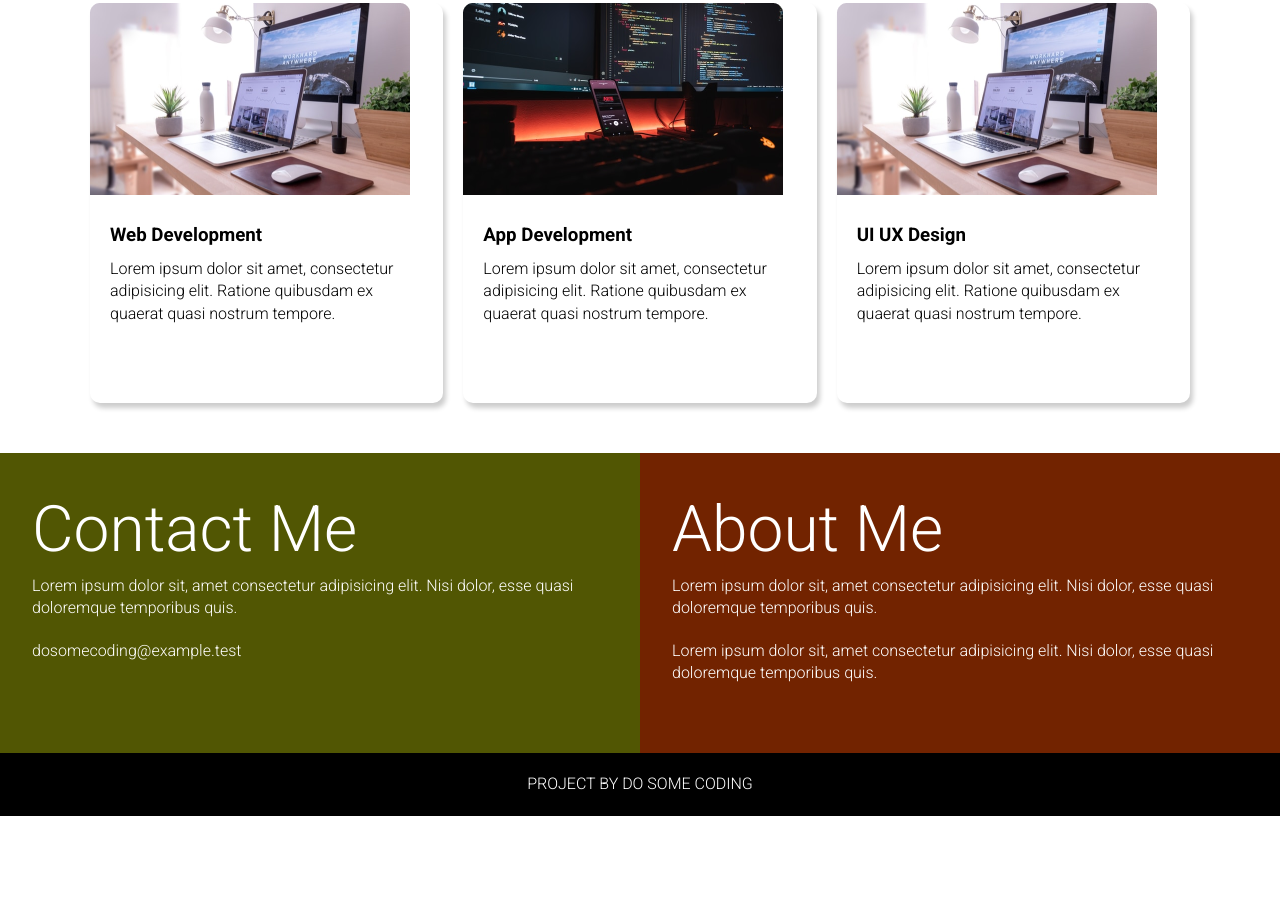
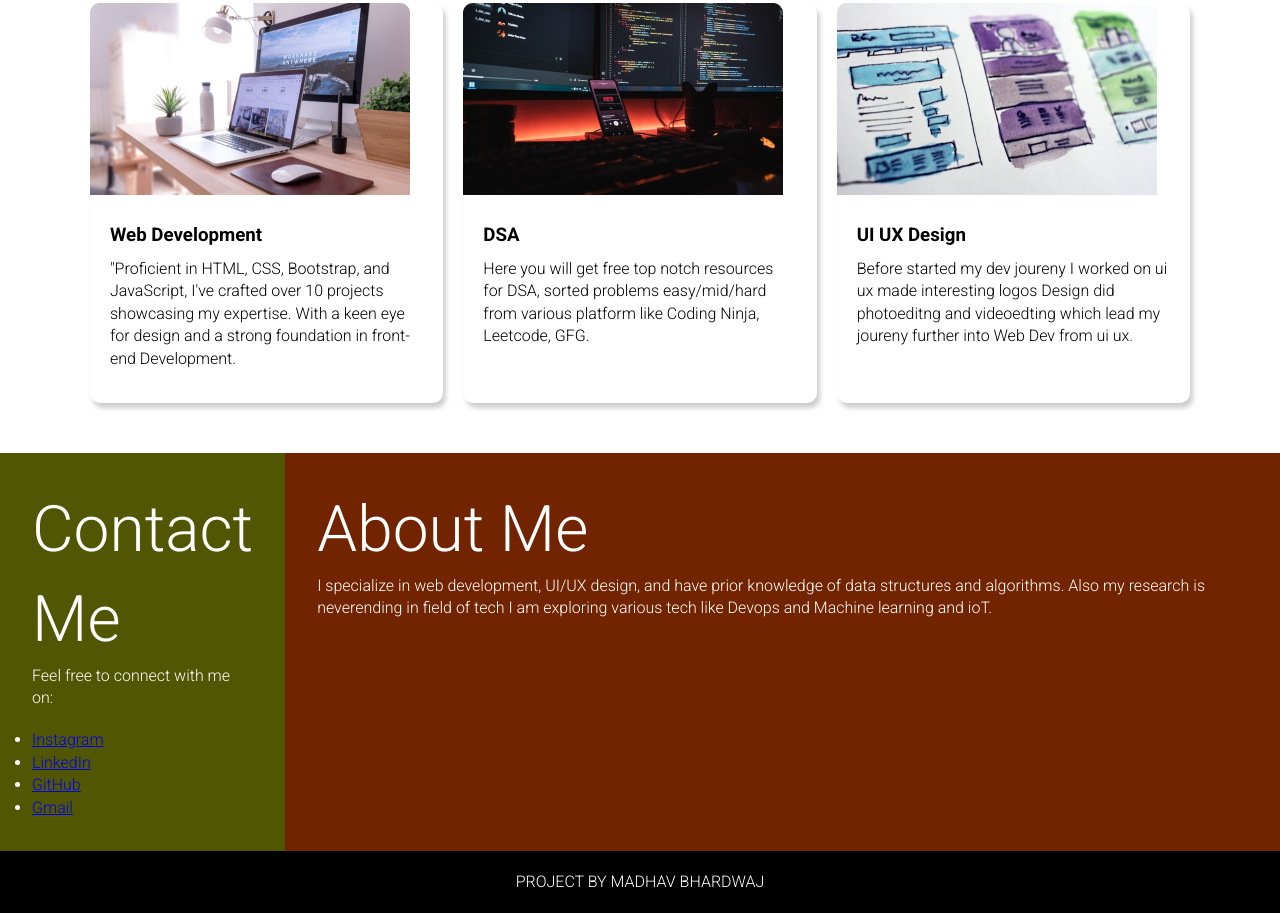
Before and after one commit to madhavwaj/Portfolio-landing-page, a plain HTML site: page index.html in a window 1280 px wide. Shown: the part 1021-1934 px from the top of the page. Before the commit the page ends 1837 px from the top, so only its background shows below. Drawn offline with Linux system fonts and the light colour scheme.

Commit message:
Update index.html

```diff
--- a/index.html
+++ b/index.html
@@ -26,8 +26,8 @@
           <div class="card_content">
             <h3>Web Development</h3>
             <p>
-              Lorem ipsum dolor sit amet, consectetur adipisicing elit. Ratione
-              quibusdam ex quaerat quasi nostrum tempore.
+                "Proficient in HTML, CSS, Bootstrap, and JavaScript, I've crafted over 10 projects showcasing my expertise.
+                 With a keen eye for design and a strong foundation in front-end Development.
             </p>
           </div>
         </div>
@@ -38,10 +38,10 @@
             <img src="images/mobile.png" alt="app development" />
           </div>
           <div class="card_content">
-            <h3>App Development</h3>
+            <h3>DSA</h3>
             <p>
-              Lorem ipsum dolor sit amet, consectetur adipisicing elit. Ratione
-              quibusdam ex quaerat quasi nostrum tempore.
+              Here you will get free top notch resources for DSA, sorted problems easy/mid/hard from various platform
+              like Coding Ninja, Leetcode, GFG.
             </p>
           </div>
         </div>
@@ -49,40 +49,41 @@
       <div class="grid_item">
         <div class="card">
           <div class="image_container">
-            <img src="images/web.png" alt="web development" />
+            <img src="images/uiux.png" alt="web development" />
           </div>
           <div class="card_content">
             <h3>UI UX Design</h3>
             <p>
-              Lorem ipsum dolor sit amet, consectetur adipisicing elit. Ratione
-              quibusdam ex quaerat quasi nostrum tempore.
+              Before started my dev joureny I worked on ui ux made interesting logos Design did photoeditng
+              and videoedting which lead my joureny further into Web Dev from ui ux.
             </p>
           </div>
         </div>
       </div>
     </section>
     <section class="bottom_section">
+
       <div class="contact">
         <h2>Contact Me</h2>
-        <p>
-          Lorem ipsum dolor sit, amet consectetur adipisicing elit. Nisi dolor,
-          esse quasi doloremque temporibus quis.
-        </p>
-        <p>dosomecoding@example.test</p>
+        <p>Feel free to connect with me on:</p>
+  <ul>
+    <li><a href="https://www.instagram.com/madhavbhardwaj_03" target="_blank">Instagram</a></li>
+    <li><a href="https://www.linkedin.com/in/madhav-bhardwaj-b27976266/" target="_blank">LinkedIn</a></li>
+    <li><a href="https://github.com/madhavwaj" target="_blank">GitHub</a></li>
+    <li><a href="mailto:madhavwaj@gmail.com" target="_blank">Gmail</a></li>
+  </ul>
       </div>
+
       <div class="about">
         <h2>About Me</h2>
 
-        <p>
-          Lorem ipsum dolor sit, amet consectetur adipisicing elit. Nisi dolor,
-          esse quasi doloremque temporibus quis.
+        <p>I specialize in web development, UI/UX design, and have prior knowledge of data structures and algorithms.
+            Also my research is neverending in field of tech I am exploring various tech like Devops and Machine learning
+            and ioT.
         </p>
-        <p>
-          Lorem ipsum dolor sit, amet consectetur adipisicing elit. Nisi dolor,
-          esse quasi doloremque temporibus quis.
-        </p>
+
       </div>
     </section>
-    <footer>Project By do some coding</footer>
+    <footer>Project by Madhav Bhardwaj</footer>
   </body>
 </html>
```
